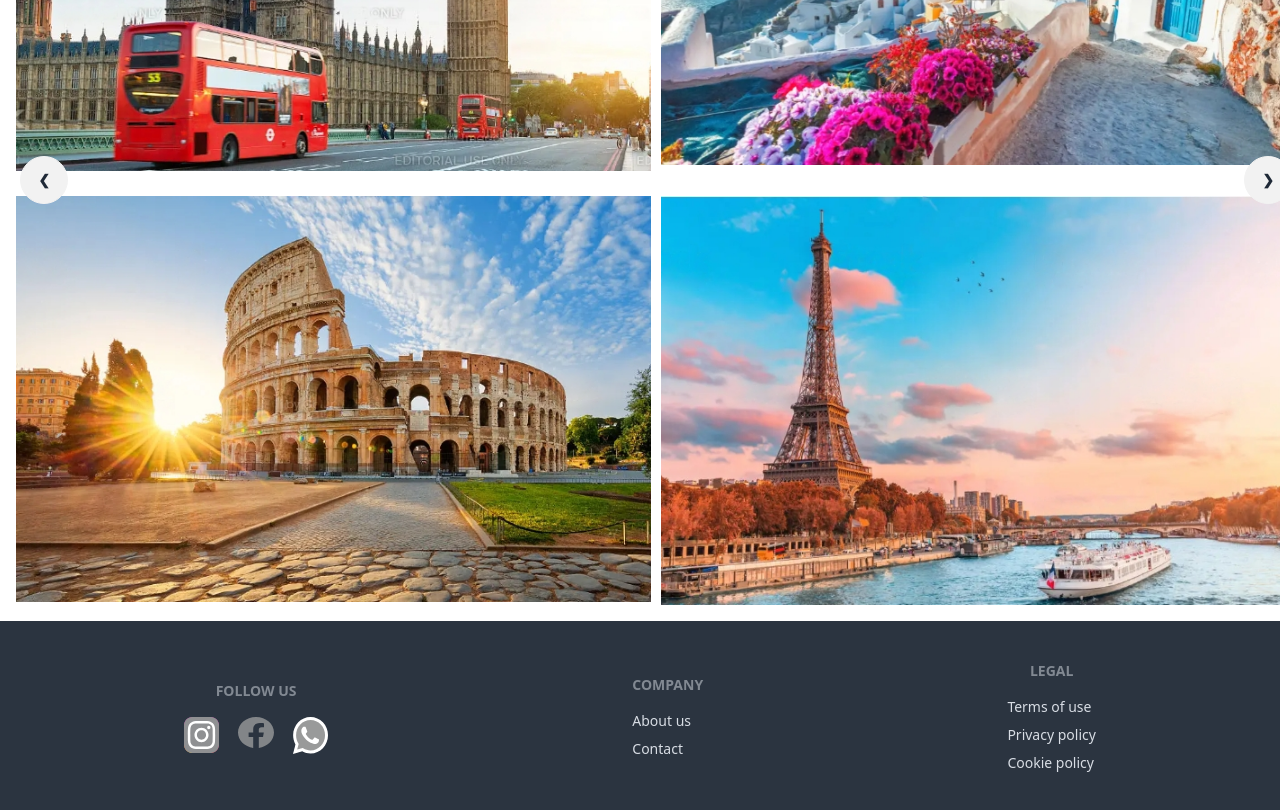
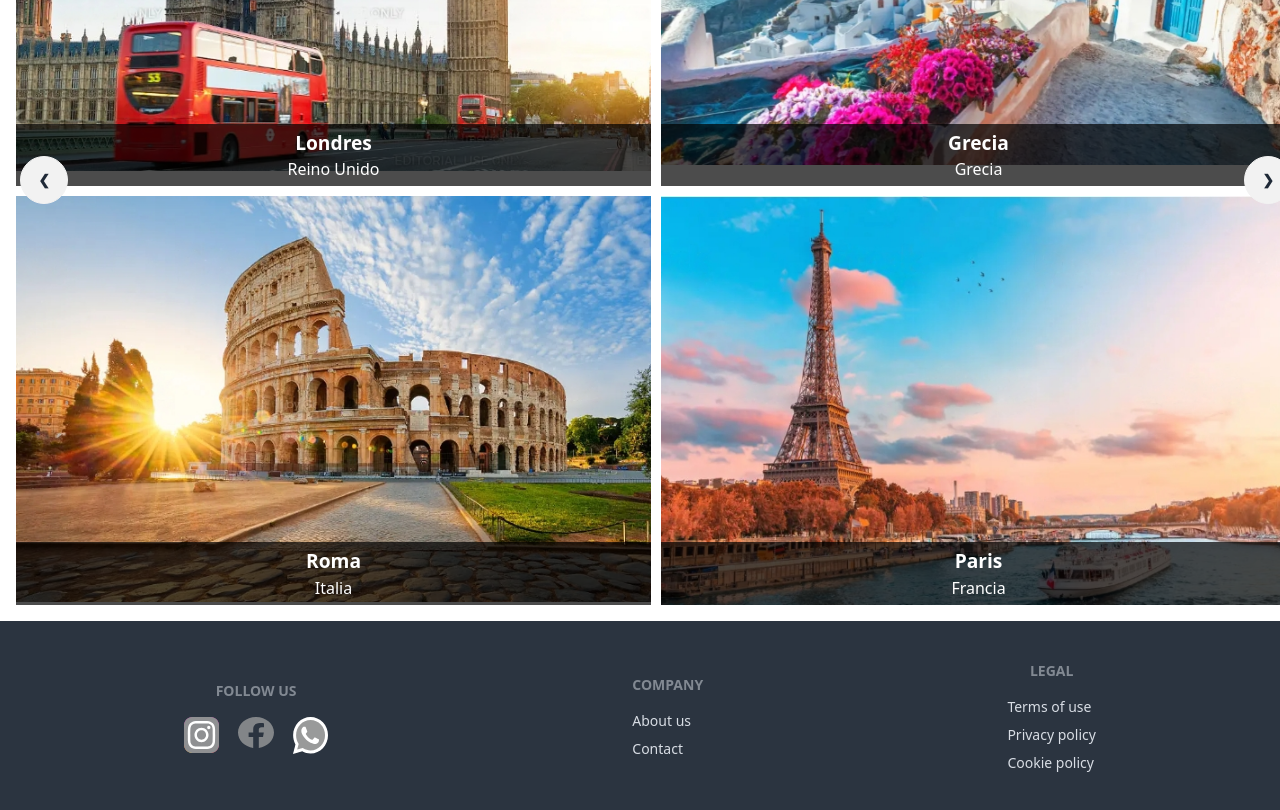
Before and after one commit to GimeDiStefanoN/mytinerary-gimenaDistefano, a React (Vite) app: page / in a window 1280 px wide. Shown: the part 1240-2050 px from the top of the page. Built offline with nearby package versions, Linux system fonts and the light colour scheme.

Commit message:
carrousel

```diff
--- a/src/components/Carrousel/Carrousel.css
+++ b/src/components/Carrousel/Carrousel.css
@@ -3,6 +3,7 @@
     text-align: center;
     font-size: 3rem !important;
     margin: 1rem 0;
+
 }
 .carousel-item{
     display: grid !important;
@@ -11,3 +12,25 @@
     gap: 10px !important;
     padding:1rem
 }
+.w-full {
+    width: 95%;
+}
+.image-container {
+  position: relative;
+}
+
+.city-overlay {
+  position: absolute;
+  bottom: 0;
+  left: 0;
+  right: 0;
+  background-color: rgba(0, 0, 0, 0.7);
+  color: #fff;
+  padding: 5px 10px;
+  text-align: center;
+}
+.cityCarrousel{
+    font-size: 1.2rem !important;
+    font-weight: 600;
+    margin: 0;
+}
--- a/src/components/Carrousel/Carrousel.jsx
+++ b/src/components/Carrousel/Carrousel.jsx
@@ -1,45 +1,48 @@
-import React from 'react'
+//import React from 'react'
 import './Carrousel.css';
+import cities from '../../data/cities.json';
 
 const Carrousel = () => {
+    const slides = [
+      {
+        id: 'slide1',
+        cities: cities.cities.slice(0, 4),
+      },
+      {
+        id: 'slide2',
+        cities: cities.cities.slice(4, 8),
+      },
+      {
+        id: 'slide3',
+        cities: cities.cities.slice(8, 12),
+      },
+    ];
+
     return (
       <>
-            <h2 className='titleCarousel'>Popular Mytineraries</h2>
+        <h2 className="titleCarousel">Popular Mytineraries</h2>
 
         <div className="carousel w-full">
-                <div id="slide1" className="carousel-item relative w-full">
-                    <img src="/Places/Londres.png" className="w-full" />
-                    <img src="/Places/Grecia.png" className="w-full" />
-                    <img src="/Places/Roma.png" className="w-full" />
-                    <img src="/Places/Paris.png" className="w-full" />
-                    <div className="absolute flex justify-between transform -translate-y-1/2 left-5 right-5 top-1/2">
-                        <a href="#slide3" className="btn btn-circle">❮</a>
-                        <a href="#slide2" className="btn btn-circle">❯</a>
+          {slides.map((slide) => (
+            <div key={slide.id} id={slide.id} className="carousel-item relative w-full">
+              {slide.cities.map((city) => (
+                <div key={city.nombre} className="image-container">
+                  <img src={city.img} className="w-full" alt={city.nombre} />
+                  <div className="city-overlay">
+                    <h3 className='cityCarrousel'>{city.nombre}</h3>
+                    <p>{city.pais}</p>
                   </div>
                 </div>
-                <div id="slide2" className="carousel-item relative w-full">
-                    <img src="/Places/Turquia.png" className="w-full" />
-                    <img src="/Places/Japon.png" className="w-full" />
-                    <img src="/Places/Sydney.png" className="w-full" />
-                    <img src="/Places/China.png" className="w-full" />
+              ))}
               <div className="absolute flex justify-between transform -translate-y-1/2 left-5 right-5 top-1/2">
-                        <a href="#slide1" className="btn btn-circle">❮</a>
-                        <a href="#slide3" className="btn btn-circle">❯</a>
+                <a href={`#${slides[(slides.findIndex(s => s.id === slide.id) + slides.length - 1) % slides.length].id}`} className="btn btn-circle">❮</a>
+                <a href={`#${slides[(slides.findIndex(s => s.id === slide.id) + 1) % slides.length].id}`} className="btn btn-circle">❯</a>
               </div>
             </div>
-                <div id="slide3" className="carousel-item relative w-full">
-                    <img src="/Places/Argentina.png" className="w-full" />
-                    <img src="/Places/Colombia.png" className="w-full" />
-                    <img src="/Places/Brasil.png" className="w-full" />
-                    <img src="/Places/Eeuu.png" className="w-full" />
-                    <div className="absolute flex justify-between transform -translate-y-1/2 left-5 right-5 top-1/2">
-                        <a href="#slide2" className="btn btn-circle">❮</a>
-                        <a href="#slide1" className="btn btn-circle">❯</a>
-                    </div>
-                </div>
+          ))}
         </div>
       </>
-    )
-}
+    );
+  };
 
 export default Carrousel
--- /dev/null
+++ b/src/data/cities.json
@@ -0,0 +1,77 @@
+{
+    "cities": [
+      {
+        "id": 1,
+        "nombre": "Londres",
+        "pais": "Reino Unido",
+        "img": "/Places/Londres.png"
+      },
+      {
+        "id": 2,
+        "nombre": "Grecia",
+        "pais": "Grecia",
+        "img": "/Places/Grecia.png"
+      },
+      {
+        "id": 3,
+        "nombre": "Roma",
+        "pais": "Italia",
+        "img": "/Places/Roma.png"
+      },
+      {
+        "id": 4,
+        "nombre": "Paris",
+        "pais": "Francia",
+        "img": "/Places/Paris.png"
+      },
+      {
+        "id": 5,
+        "nombre": "Capadoccia",
+        "pais": "Turquia",
+        "img": "/Places/Turquia.png"
+      },
+      {
+        "id": 6,
+        "nombre": "Tokyo",
+        "pais": "Japon",
+        "img": "/Places/Japon.png"
+      },
+      {
+        "id": 7,
+        "nombre": "Sydney",
+        "pais": "Australia",
+        "img": "/Places/Sydney.png"
+      },
+      {
+        "id": 8,
+        "nombre": "China",
+        "pais": "China",
+        "img": "/Places/China.png"
+      },
+      {
+        "id": 9,
+        "nombre": "Usuahia",
+        "pais": "Argentina",
+        "img": "/Places/Argentina.png"
+      },
+      {
+        "id": 10,
+        "nombre": "Cartagena",
+        "pais": "Colombia",
+        "img": "/Places/Colombia.png"
+      },
+      {
+        "id": 11,
+        "nombre": "Rio de Janeiro",
+        "pais": "Brasil",
+        "img": "/Places/Brasil.png"
+      },
+      {
+        "id": 12,
+        "nombre": "New York",
+        "pais": "EEUU",
+        "img": "/Places/Eeuu.png"
+      }
+
+    ]
+  }
```
Lines whose indentation alone changed are shown as unchanged.
